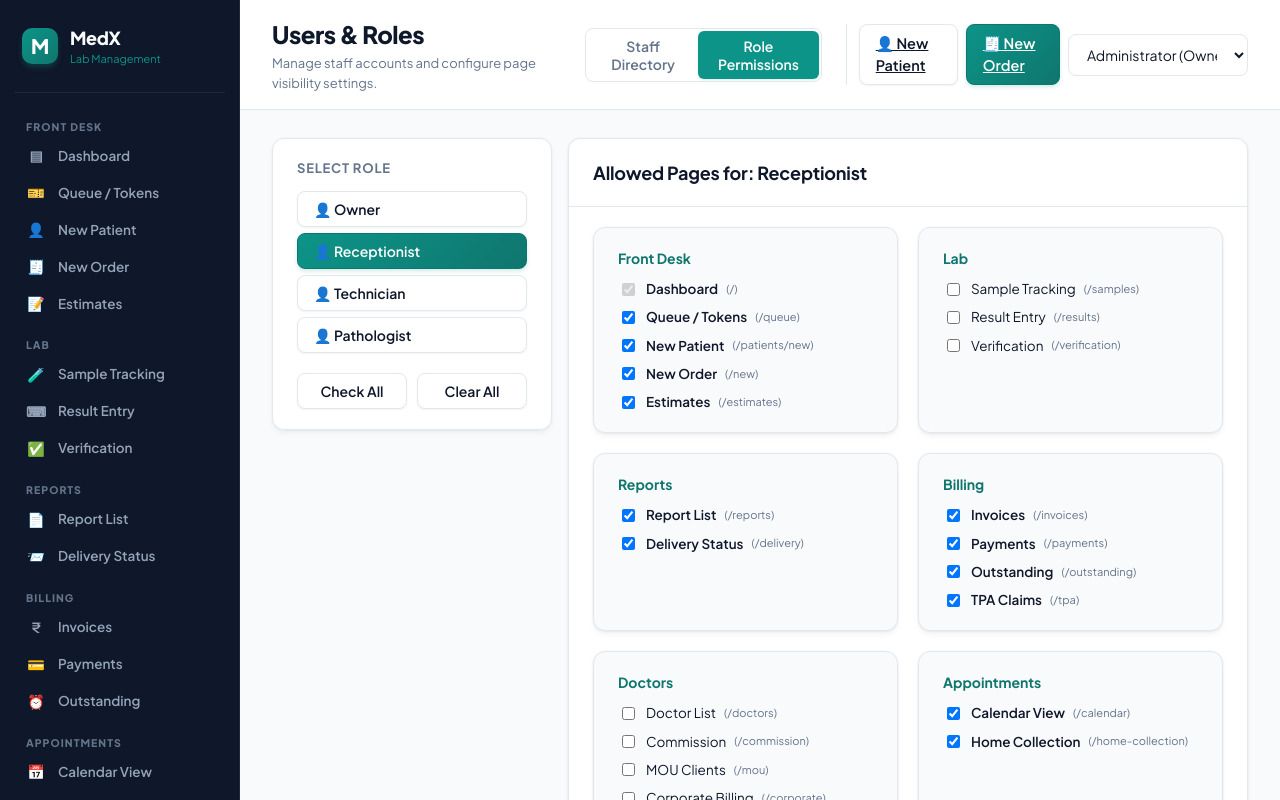
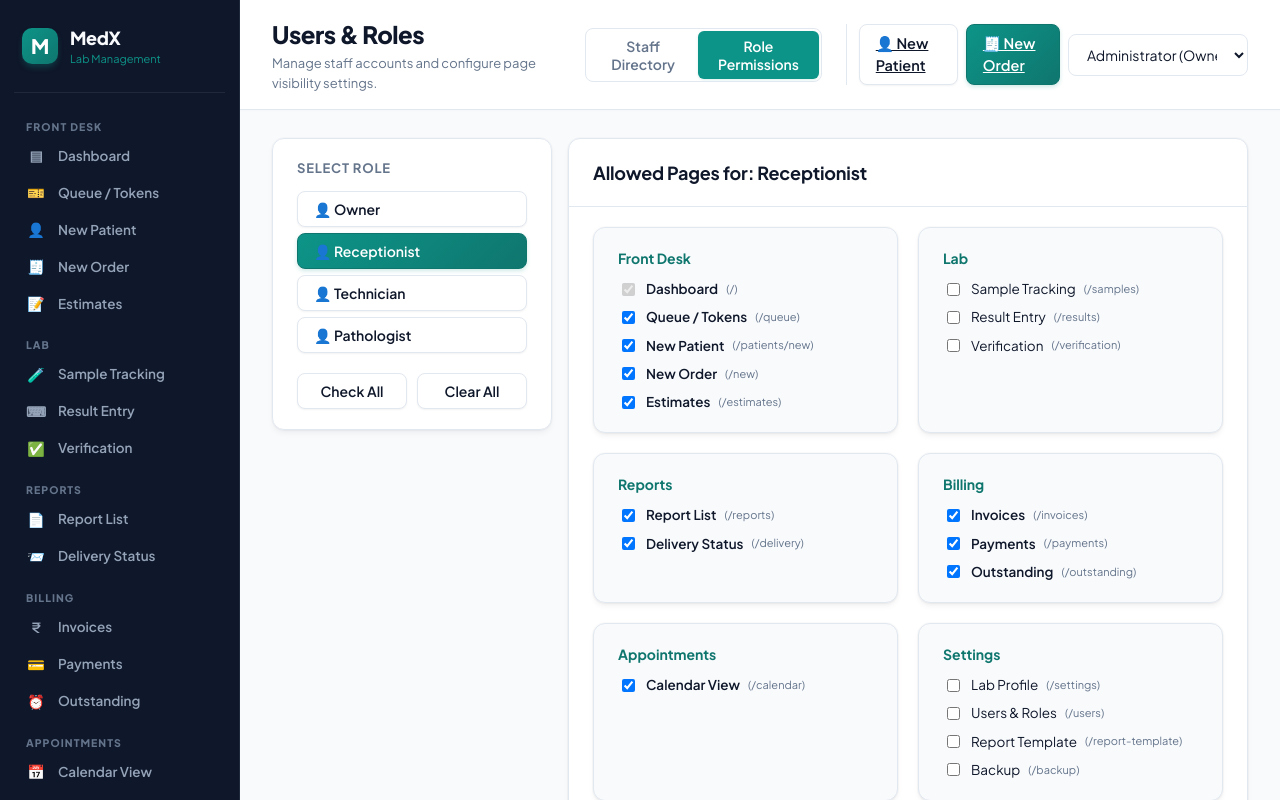
Before and after one commit to mr-umar-ahmed/MEDX-SOFTWARE, a React (Vite) app in the folder apps/medx-app/: page /#/users in a window 1280 px wide. Both pictures are taken after a click on the button "Role Permissions". Built offline with nearby package versions, Linux system fonts and the light colour scheme.

Commit message:
feat: gate role permissions list in UsersPage by license tier

```diff
--- a/apps/medx-app/src/features/UsersPage.tsx
+++ b/apps/medx-app/src/features/UsersPage.tsx
@@ -1,6 +1,7 @@
 import { useState } from "react";
 import { useStore } from "../data/store";
 import { Page, Section, Field, useForm } from "../ui/bits";
+import { isRouteAllowed } from "../core/licensing";
 import type { UserRole } from "../data/types";
 
 const PAGE_GROUPS = [
@@ -68,6 +69,7 @@ const PAGE_GROUPS = [
       { to: "/temperature", label: "Temperature" },
       { to: "/calibrations", label: "Calibrations" },
       { to: "/sops", label: "SOPs" },
+      { to: "/interfacing", label: "Machine Interfacing" },
       { to: "/audit", label: "Audit Log" },
     ]
   },
@@ -119,7 +121,8 @@ export default function UsersPage() {
   }
 
   function selectAll() {
-    const allPaths = PAGE_GROUPS.flatMap((g) => g.pages.map((p) => p.to));
+    const tier = store.activeLicense?.tier || "Starter";
+    const allPaths = PAGE_GROUPS.flatMap((g) => g.pages.map((p) => p.to)).filter((path) => isRouteAllowed(path, tier));
     store.updateRolePermissions(selectedRole, allPaths);
   }
 
@@ -195,11 +198,16 @@ export default function UsersPage() {
           <div className="col">
             <Section title={`Allowed Pages for: ${selectedRole}`}>
               <div className="grid-2" style={{ gap: 20 }}>
-                {PAGE_GROUPS.map((g) => (
+                {PAGE_GROUPS.map((g) => {
+                  const tier = store.activeLicense?.tier || "Starter";
+                  const visiblePages = g.pages.filter((p) => isRouteAllowed(p.to, tier));
+                  if (visiblePages.length === 0) return null;
+
+                  return (
                     <div key={g.title} className="card card-pad" style={{ background: "#f8fafc" }}>
                       <h4 style={{ margin: "0 0 10px 0", color: "var(--primary-dark)", fontSize: 14 }}>{g.title}</h4>
                       <div style={{ display: "flex", flexDirection: "column", gap: 8 }}>
-                      {g.pages.map((p) => {
+                        {visiblePages.map((p) => {
                           const isChecked = allowedPages.includes(p.to);
                           return (
                             <label key={p.to} style={{ display: "flex", alignItems: "center", gap: 8, fontSize: 13.5, cursor: "pointer" }}>
@@ -211,7 +219,8 @@ export default function UsersPage() {
                         })}
                       </div>
                     </div>
-                ))}
+                  );
+                })}
               </div>
             </Section>
           </div>
```
Lines whose indentation alone changed are shown as unchanged.
